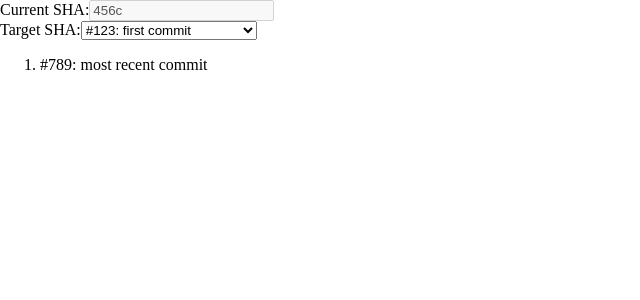
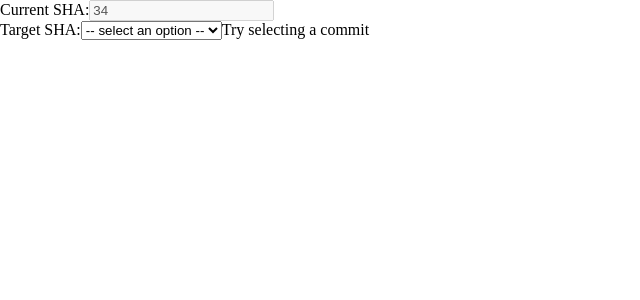
Before and after one commit to w-b-dev/oncall-checklist, a React (Create React App) app: page / in a window 1280 px wide. Shown: the top 300 px of the page, without its empty margins (0-640 px from the left). Built offline with nearby package versions, Linux system fonts and the light colour scheme.

Commit message:
update dropdown upon event

```diff
--- a/src/Api/fetchCommits.tsx
+++ b/src/Api/fetchCommits.tsx
@@ -6,12 +6,12 @@ export const getCommits = (): Commit[] => {
 };
 
 const mockCommitList: Commit[] = [
-  { sha: "123", message: "first commit" },
-  { sha: "456", message: "second commit" },
-  { sha: "456b", message: "b - second commit" },
-  { sha: "456c", message: "c - second commit" },
+  { sha: "12", message: "first commit" },
+  { sha: "34", message: "second commit" },
+  { sha: "78", message: "c" },
+  { sha: "56", message: "b" },
   {
-    sha: "789",
+    sha: "90",
     message: "most recent commit",
   },
 ];
--- a/src/Components/App.tsx
+++ b/src/Components/App.tsx
@@ -1,21 +1,36 @@
-import React from "react";
+import React, { SyntheticEvent, useState } from "react";
 import { getCommits } from "../Api/fetchCommits";
-import { BaseCommitDisplay } from "./BaseCommitDisplay";
+import BaseCommitDisplay from "./BaseCommitDisplay";
 import { ListCommitDiff } from "./ListCommitDiff";
 import { CommitSelector } from "./CommitSelector";
 
 function App(): JSX.Element {
   /*TODO: add Context to share state*/
-  const currentSHA = "456c";
-  const targetSHA = "789";
+  const currentSHA = "34";
   const log = getCommits(); /*TODO: Fetch*/
+  const [selectedCommit, setSelectedCommit] = useState("");
+  const handleCommitSelection = (event: SyntheticEvent<HTMLSelectElement>) => {
+    const eventTarget = event.target as HTMLSelectElement;
+    const optionSelected = eventTarget.selectedOptions.item(
+      0
+    ) as HTMLOptionElement;
+    setSelectedCommit(optionSelected.value);
+  };
+
   return (
     <main className="App">
       <BaseCommitDisplay currentSHA={currentSHA} />
-      <CommitSelector log={log} />
-      {/* TODO: should emit event that notified parent of selection */}
-      <ListCommitDiff log={log} currentSHA={currentSHA} targetSHA={targetSHA} />
-      {/*TODO: should update target based on selection change*/}
+      <CommitSelector
+        log={log}
+        onChange={handleCommitSelection}
+        currentSHA={currentSHA}
+        targetSHA={selectedCommit}
+      />
+      <ListCommitDiff
+        log={log}
+        currentSHA={currentSHA}
+        targetSHA={selectedCommit}
+      />
     </main>
   );
 }
--- a/src/Components/BaseCommitDisplay.tsx
+++ b/src/Components/BaseCommitDisplay.tsx
@@ -1,6 +1,6 @@
 import React from "react";
 
-export function BaseCommitDisplay({
+function BaseCommitDisplay({
   currentSHA,
 }: {
   currentSHA: string;
@@ -12,3 +12,6 @@ export function BaseCommitDisplay({
     </div>
   );
 }
+
+export const MemoizedBaseCommitDisplay = React.memo(BaseCommitDisplay);
+export default MemoizedBaseCommitDisplay;
--- a/src/Components/CommitSelector.tsx
+++ b/src/Components/CommitSelector.tsx
@@ -1,17 +1,48 @@
 import { Log } from "../types";
-import React from "react";
-
-export function CommitSelector({ log }: Log): JSX.Element {
+import React, { ReactEventHandler } from "react";
+interface CommitSelectorProps extends Log {
+  onChange: ReactEventHandler<HTMLSelectElement>;
+  currentSHA: string;
+  targetSHA: string;
+}
+export function CommitSelector({
+  log,
+  onChange,
+  currentSHA,
+  targetSHA,
+}: CommitSelectorProps): JSX.Element {
+  const currentIndex = log.findIndex((e) => e.sha === currentSHA);
   return (
     <div>
       <label htmlFor="targetSHA">Target SHA:</label>
-      <select name="targetSHA" id="targetSHA">
-        {log.map((entry) => (
-          <option value={entry.sha}>
-            #{entry.sha}: {entry.message}
-          </option>
-        ))}
+      <select
+        name="targetSHA"
+        id="targetSHA"
+        multiple={false}
+        onChange={onChange}
+        defaultValue={"N/A"}
+      >
+        <option disabled value={"N/A"}>
+          -- select an option --
+        </option>
+        {log
+          .map((entry, i) => {
+            return (
+              <option
+                key={entry.sha}
+                value={entry.sha}
+                disabled={i <= currentIndex}
+              >
+                {entry.sha}
+              </option>
+            );
+          })
+          .reverse()}
       </select>
+      <span>
+        {log.find((entry) => entry.sha === targetSHA)?.message ??
+          "Try selecting a commit"}
+      </span>
     </div>
   );
 }
--- a/src/Components/ListCommitDiff.tsx
+++ b/src/Components/ListCommitDiff.tsx
@@ -8,16 +8,27 @@ export function ListCommitDiff({
 }: CommitList): JSX.Element {
   return (
     <ol style={{ display: "flex", flexDirection: "column-reverse" }}>
+      {/*<ol>*/}
       {log
         .slice(
           log.findIndex((entry) => entry.sha === currentSHA) + 1,
           log.findIndex((entry) => entry.sha === targetSHA) + 1
         )
         .map((entry) => (
-          <li>
-            #{entry.sha}: {entry.message}
+          <li key={entry.sha}>
+            <code style={{ fontWeight: "bold", color: "blueviolet" }}>
+              #{entry.sha}
+            </code>
+            <span
+              style={{
+                fontSize: "small",
+              }}
+            >
+              {entry.message}
+            </span>
           </li>
         ))}
+      {/*.reverse()}*/}
     </ol>
   );
 }
```
